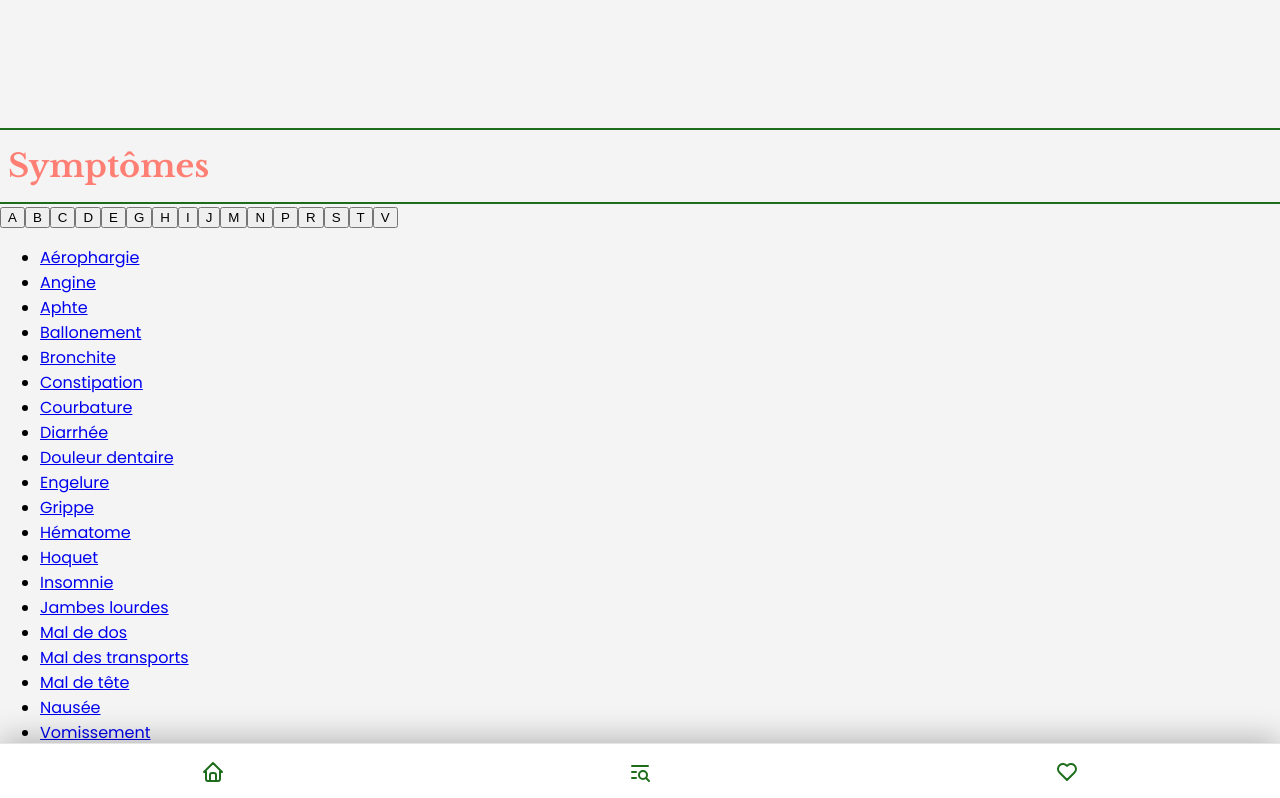
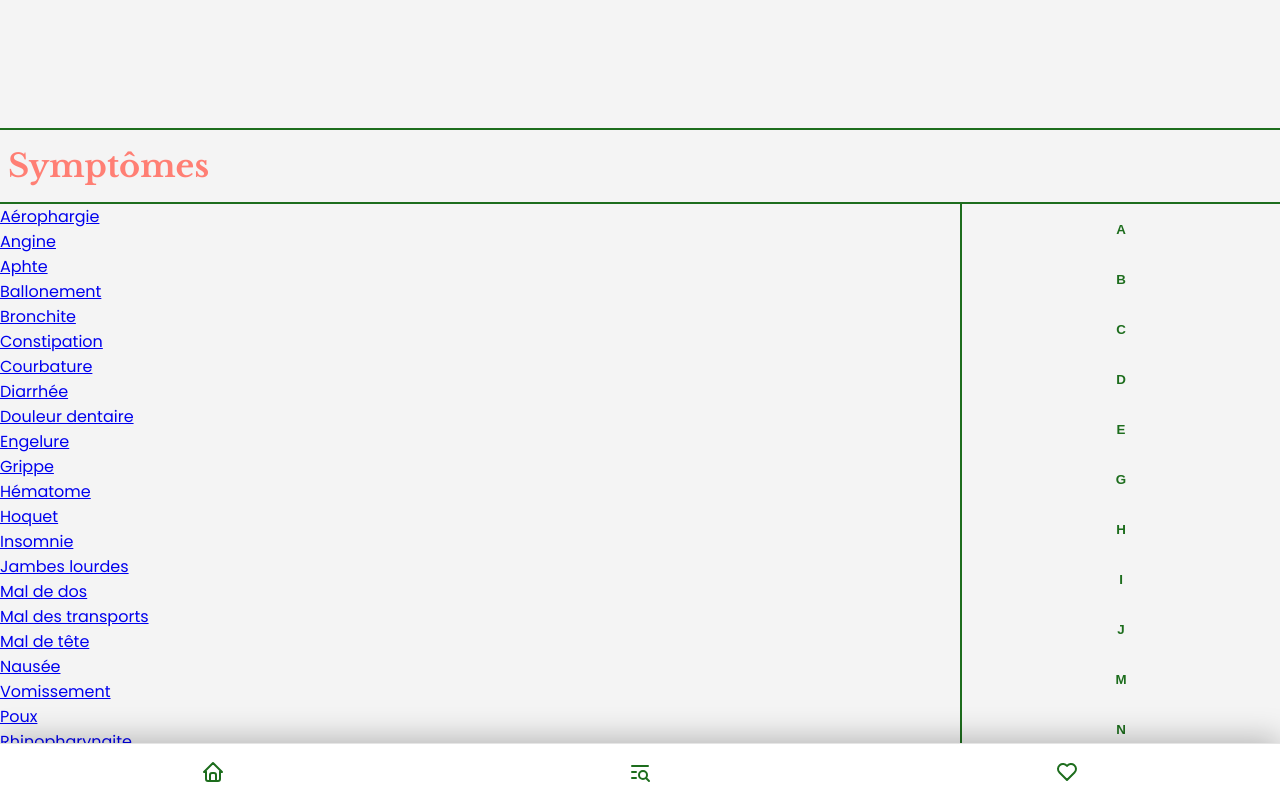
Before and after one commit to manonlvnr/TonEssentiel-App, a React (Create React App) app in the folder client/: page /symptoms in a window 1280 px wide. Shown: the top 798 px of the page. Built offline with nearby package versions, Linux system fonts and the light colour scheme.

Commit message:
Style alphabetical letters

```diff
--- a/client/src/components/molecules/AlphabeticalList/AlphabeticalList.jsx
+++ b/client/src/components/molecules/AlphabeticalList/AlphabeticalList.jsx
@@ -1,5 +1,6 @@
 import React, { useRef } from 'react';
 import { Link } from 'react-router-dom';
+import './AlphabeticalList.scss'
 
 function AlphabeticalList({ words, link }) {
     const wordListRef = useRef(null);
@@ -23,17 +24,19 @@ function AlphabeticalList({ words, link }) {
     };
 
     return (
-        <div>
-            {letters.map(letter => (
-                <button key={letter} onClick={() => scrollToLetter(letter)}>
-                    {letter}
-                </button>
-            ))}
-            <ul ref={wordListRef}>
+        <div className='list'>
+            <ul ref={wordListRef} className='list__words'>
                 {words.map(word => (
-                    <li><Link key={word} to={`/${link}/${word}`}>{word}</Link></li>
+                    <li className='list__word'><Link key={word} to={`/${link}/${word}`}>{word}</Link></li>
                 ))}
             </ul>
+            <div className="list__letters">
+                {letters.map(letter => (
+                    <button key={letter} onClick={() => scrollToLetter(letter)} className="list__letter">
+                        {letter}
+                    </button>
+                ))}
+            </div>
         </div>
     );
 }
--- /dev/null
+++ b/client/src/components/molecules/AlphabeticalList/AlphabeticalList.scss
@@ -0,0 +1,48 @@
+//
+// list
+// -----------------------------------------------------------------------------
+
+.list {
+    display: grid;
+    grid-template-columns: 3fr 1fr;
+    padding-inline: var(--space-md);
+}
+
+//
+// Letters list
+// -----------------------------------------------------------------------------
+
+.list__letters {
+    height: 100vh;
+    display: flex;
+    flex-direction: column;
+    align-items: center;
+    justify-content: space-around;
+    border-left: var(--primary-color-light) 2px solid;
+}
+
+.list__letter {
+    display: block;
+    color: var(--primary-color-light);
+    text-transform: uppercase;
+    font-weight: 700;
+    background: none;
+    border: none;
+    cursor: pointer;
+}
+
+//
+// Words List
+// -----------------------------------------------------------------------------
+
+.list__words {
+    margin: 0;
+    padding: 0;
+    display: flex;
+    flex-direction: column;
+}
+
+.list__word {
+    display: block;
+    list-style: none;
+}
--- a/client/src/components/pages/Symptoms/SymptomsResult.jsx
+++ b/client/src/components/pages/Symptoms/SymptomsResult.jsx
@@ -1,5 +1,6 @@
 import { useEffect, useState } from "react";
 import { Link, useParams } from "react-router-dom";
+import './SymptomsResult.scss'
 
 function SymptomsResult() {
     const routeParams = useParams();
@@ -20,7 +21,7 @@ function SymptomsResult() {
     }, [ routeParams.name ]);
 
     return (
-        <div>
+        <div className="symptoms-result__wrapper">
             <h2>SymptomsResult</h2>
             {symptoms.map((oil) => (
                 <Link to={`/allOils/${oil.name}`} key={oil.id}>
--- /dev/null
+++ b/client/src/components/pages/Symptoms/SymptomsResult.scss
@@ -0,0 +1,2 @@
+.symptoms-result__wrapper {
+}
```
Lines whose indentation alone changed are shown as unchanged.
